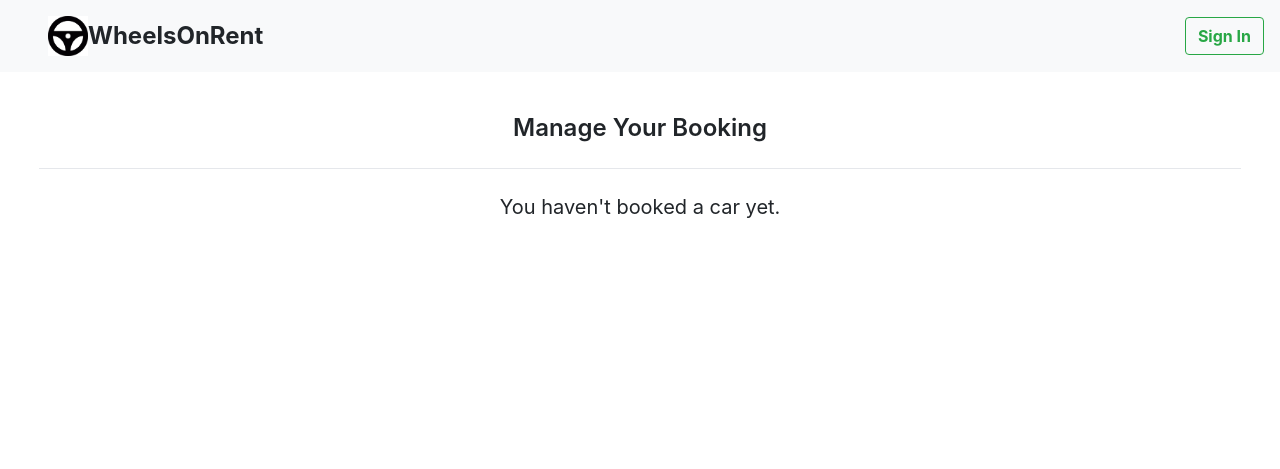
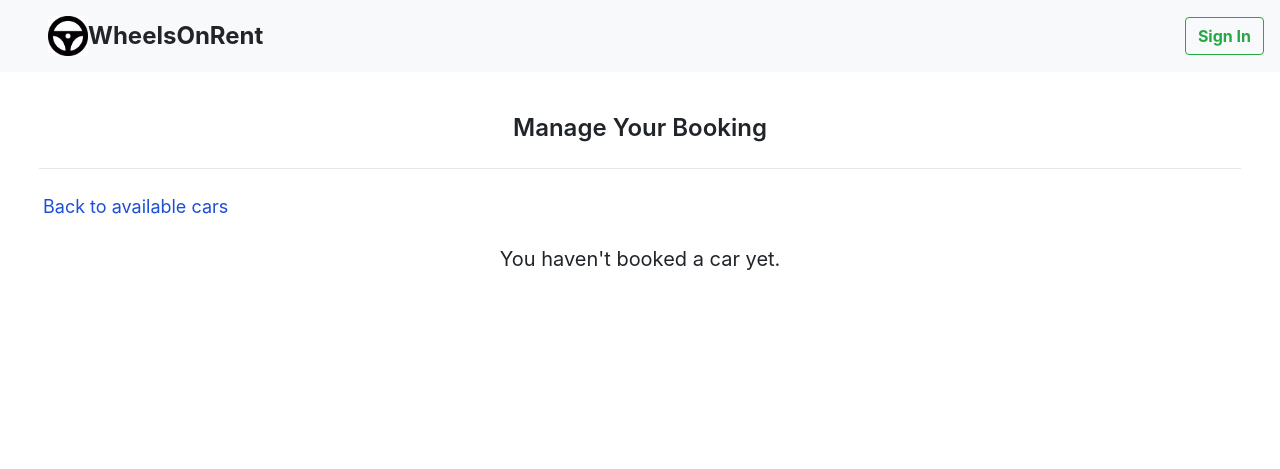
Before and after one commit to abdi-bb/wheels-on-rent, a Flask app: template car_rental/templates/booking/index.html in a window 1280 px wide. Shown: the top 469 px of the page. Run offline with Flask 3, Linux system fonts and the light colour scheme; the template is opened without the code that fills it, so the values that code supplies are empty; some libraries are stand-ins or nearby versions.

Commit message:
[Feature]: Updated the available cars look

```diff
--- a/car_rental/templates/booking/index.html
+++ b/car_rental/templates/booking/index.html
@@ -30,39 +30,46 @@
 
 <div class="container  mx-auto px-4 mt-10">
     <h1 class="text-2xl font-semibold mb-3 text-center border-b pb-4 lg:text-left">Manage Your Booking</h1>
-
+    <div class="mt-4 mb-4">
+        <a href="{{ url_for('car.available') }}" class="py-4 px-1 text-lg text-blue-700 transition duration-300">
+            Back to available cars
+        </a>
+    </div>
     <!-- Booking Cards -->
     {% if not bookings %}
         <p class="text-center text-xl mt-4">You haven't booked a car yet.</p>
     {% else %}
     <div class="grid grid-cols-1 sm:grid-cols-2 md:grid-cols-3 gap-4">
         {% for booking in bookings %}
-                <div class="bg-white rounded-lg overflow-hidden border border-gray-300">
+            <div class="bg-white rounded-lg overflow-hidden border border-gray-300 shadow-md">
+                <div class="flex items-center">
                     <!-- Image -->
-                    <div class="flex items-center justify-center p-4">
-                        <img src="{{ url_for('uploaded_image', car_id=booking.car_id) }}" class="w-32 h-auto object-cover" alt="{{ booking.car_name }} Image">
+                    <div class="flex-shrink-0">
+                        <img src="{{ url_for('uploaded_image', car_id=booking.car_id) }}" class="w-64 h-auto object-cover" alt="{{ booking.car_name }} Image">
                     </div>
                     <!-- Properties -->
-                    <div class="p-4">
-                        <h2 class="text-xl font-semibold">{{ booking[2] }}</h2>
+                    <div class="flex-grow p-4">
+                        <h2 class="text-xl font-semibold mb-2">{{ booking[2] }}</h2>
                         <p class="text-gray-600">
                             <strong>Customer:</strong> {{ booking[4] }}<br>
                             <strong>Start Date:</strong> {{ booking[6] }}<br>
-                            <strong>End Date:</strong>{{ booking[7] }}<br>
+                            <strong>End Date:</strong> {{ booking[7] }}<br>
                         </p>
                     </div>
+                </div>
                 <!-- Buttons -->
-                    <div class="p-4 flex justify-end">
+                <div class="p-4 flex justify-end space-x-2">
                     <form action="{{ url_for('booking.update', id=booking[0]) }}" method="get">
-                        <button class="bg-blue-500 hover:bg-blue-600 text-white font-semibold py-2 px-4 mr-3 rounded">Update</button>
+                        <button class="bg-blue-500 hover:bg-blue-600 text-white font-semibold py-2 px-4 rounded transition duration-300">Update</button>
                     </form>
                     <form action="{{ url_for('booking.delete', id=booking.id) }}" method="post" onsubmit="return confirm('Are you sure you want to delete this booking?')">
-                            <button type="submit" class="bg-red-500 hover:bg-red-600 text-white font-semibold py-2 px-4 rounded">Cancel</button>
+                        <button type="submit" class="bg-red-500 hover:bg-red-600 text-white font-semibold py-2 px-4 rounded transition duration-300">Cancel</button>
                     </form>
                 </div>
             </div>
         {% endfor %}
     </div>
+
     {% endif %}
 </div>
 </div>
```
Lines whose indentation alone changed are shown as unchanged.
